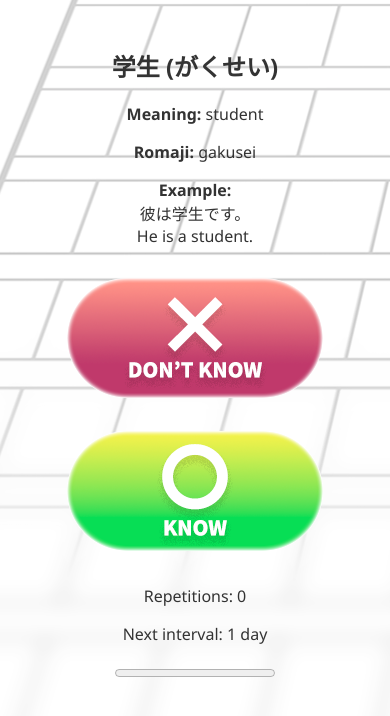
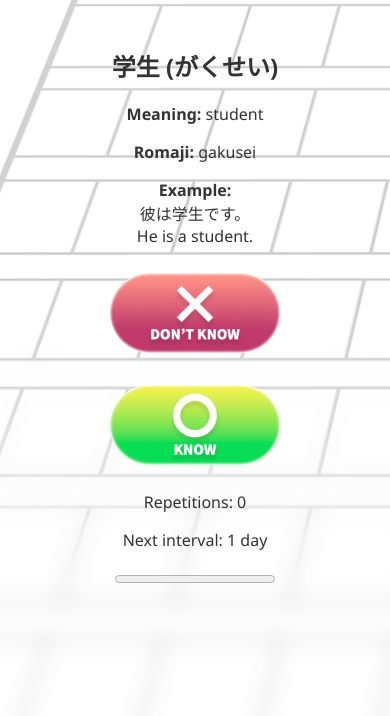
Before and after one commit to luqhardy/shutokun, a plain HTML site: page srs-ui.html in a window 390 px wide. Drawn offline with Linux system fonts and the light colour scheme.

Commit message:
CSS整理・モバイル環境向け

```diff
--- a/styles.css
+++ b/styles.css
@@ -1,4 +1,3 @@
-
 body {
   font-family: 'Segoe UI', Tahoma, Geneva, Verdana, sans-serif;
   background-color: #f2f2f2;
@@ -21,20 +20,20 @@ body {
   margin: 0 auto;
 }
 
-/* Image styles */
+/* General image styles */
 img {
   width: 100%;
   height: auto;
   object-fit: contain;
 }
 
-/* Button container (vertical or horizontal flex) */
+/* Button containers */
 .button-container,
 .srs-button-container {
   display: flex;
   flex-direction: column;
   align-items: center;
-  gap: 0;
+  gap: 12px; /* Clean vertical spacing */
   margin: 0;
 }
 
@@ -45,19 +44,20 @@ img {
   padding: 0;
   cursor: pointer;
   transition: transform 0.1s ease-in-out;
-  width: 500px;
-  height: 150px;
+  width: 300px;
+  height: 120px;
 }
 
 .jlpt-button img {
-  width: auto;
-  height: auto;
-  object-fit: fill;
+  width: 100%;
+  height: 100%;
+  object-fit: contain;
 }
 
 .jlpt-button:hover {
   transform: scale(1.05) translateY(-5px);
 }
+
 /* SRS word display card */
 #word-display {
   font-size: 2rem;
@@ -70,7 +70,7 @@ img {
   box-shadow: 0 4px 10px rgba(0, 0, 0, 0.1);
 }
 
-/* SRS button container */
+/* SRS button layout */
 #srs-controls {
   margin-top: 20px;
   display: flex;
@@ -125,11 +125,11 @@ img {
   color: #333;
 }
 
-/* Mobile optimization */
+/* Responsive (mobile-first) layout */
 @media (max-width: 600px) {
   .jlpt-button {
-    width: 100%;
-    height: 150%;
+    width: 90vw;
+    height: 100px;
   }
 
   #word-display {
@@ -139,7 +139,7 @@ img {
 
   .srs-button {
     font-size: 0.9rem;
-    padding: 8px 16px;
+    padding: 8px 14px;
   }
 
   .vocab-card {
```
